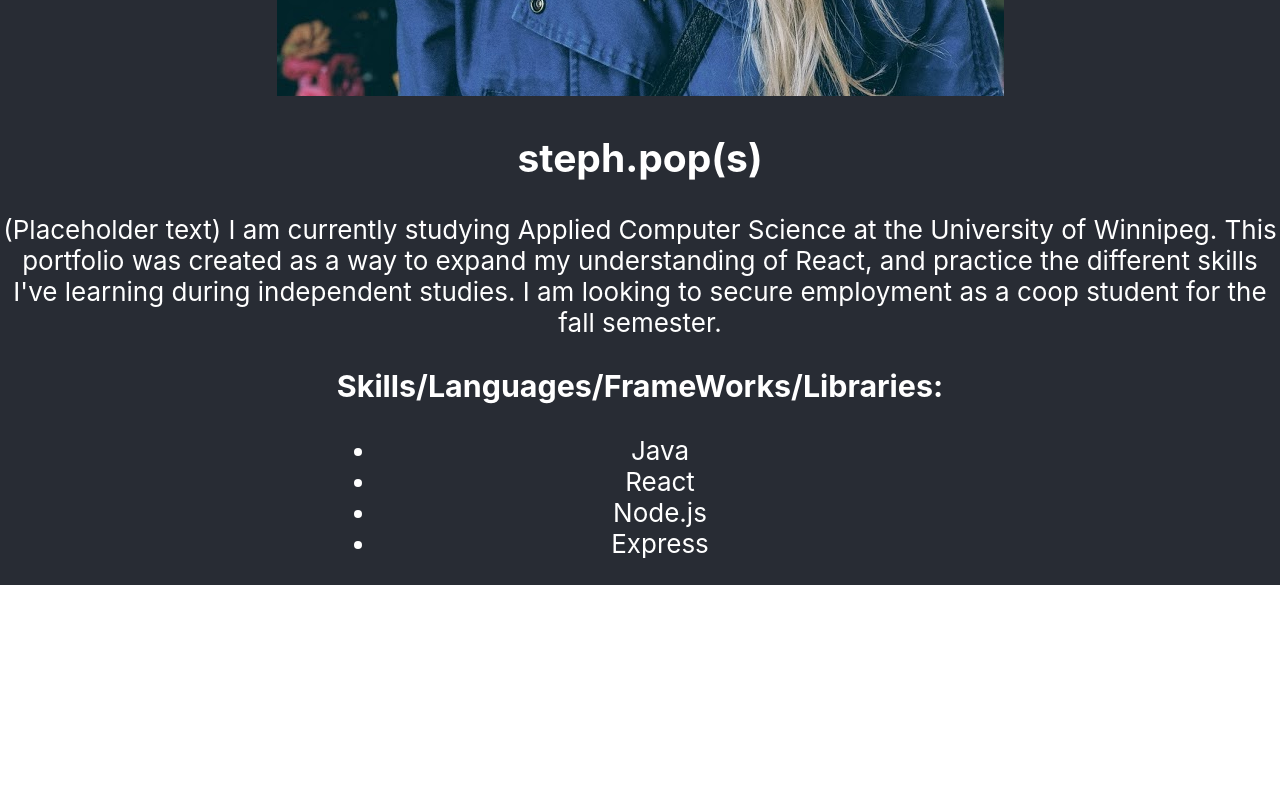
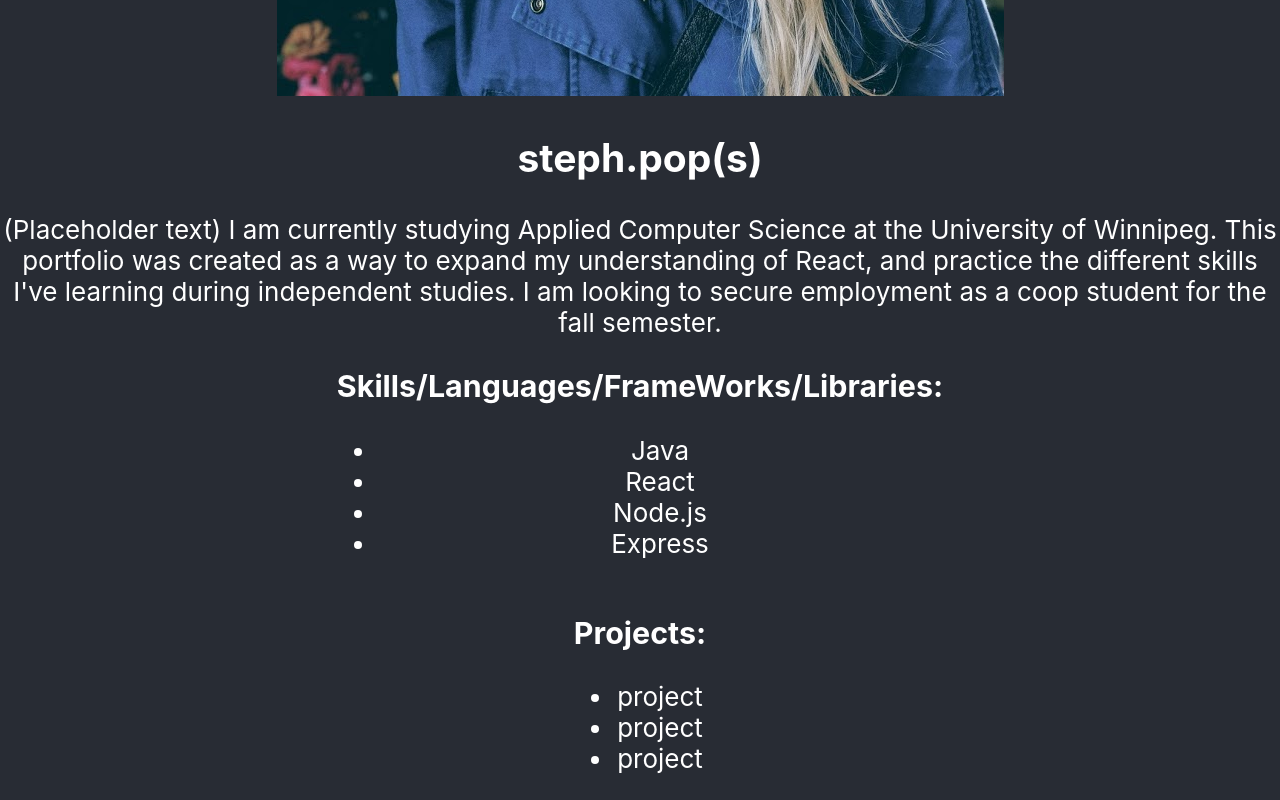
Before and after one commit to stephaniepops/steph-portfolio, a React (Create React App) app: page / in a window 1280 px wide. Shown: the part 1049-1849 px from the top of the page. Before the commit the page ends 1634 px from the top, so only its background shows below. Built offline with nearby package versions, Linux system fonts and the light colour scheme.

Commit message:
Adding Project Information

```diff
--- a/src/App.js
+++ b/src/App.js
@@ -6,6 +6,7 @@ import Navbar from "./Components/Navbar";
 import PhotoName from "./Components/PhotoName";
 import Description from "./Components/Description";
 import Skills from "./Components/Skills";
+import Projects from "./Components/Projects";
 
 function App() {
   return (
@@ -15,6 +16,7 @@ function App() {
         <PhotoName />
         <Description />
         <Skills />
+        <Projects />
       </header>
     </div>
   );
--- /dev/null
+++ b/src/Components/Projects.js
@@ -0,0 +1,24 @@
+import React from "react";
+
+import Project from "./SingleProject";
+
+const Projects = () => {
+  return (
+    <div>
+      <h3>Projects:</h3>
+      <ul>
+        <li>
+          <Project />
+        </li>
+        <li>
+          <Project />
+        </li>
+        <li>
+          <Project />
+        </li>
+      </ul>
+    </div>
+  );
+};
+
+export default Projects;
--- /dev/null
+++ b/src/Components/SingleProject.js
@@ -0,0 +1,7 @@
+import React from "react";
+
+const SingleProject = () => {
+  return <div>project</div>;
+};
+
+export default SingleProject;
```
